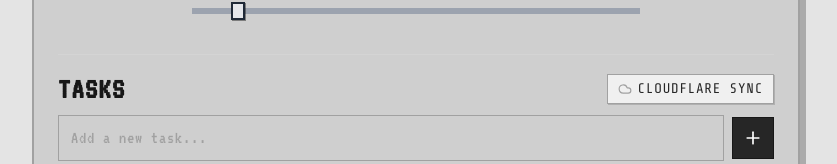
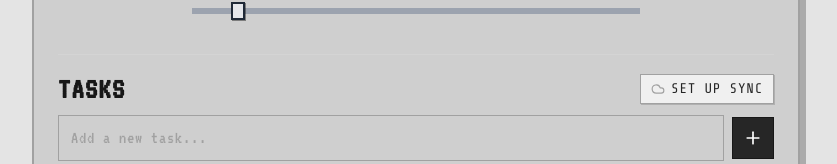
Before and after one commit to amoslives/pomoflow, a React (Vite) app: page / in a window 1280 px wide. Shown: the part 634-798 px from the top of the page, without its empty margins (224-1061 px from the left). Built offline with nearby package versions, Linux system fonts and the light colour scheme.

Commit message:
Replace exposed sync key with compact status (#28)

```diff
--- a/src/components/TaskList.tsx
+++ b/src/components/TaskList.tsx
@@ -28,6 +28,15 @@ export function TaskList({
   const [editTitle, setEditTitle] = useState('');
 
   const { pending, completed } = partitionTasks(tasks);
+  const syncLabel = !syncKey
+    ? 'Set up sync'
+    : syncStatus === 'syncing'
+      ? 'Syncing'
+      : syncStatus === 'error'
+        ? 'Sync error'
+        : syncStatus === 'synced'
+          ? 'Synced'
+          : 'Sync on';
 
   const handleSubmit = (e: React.FormEvent) => {
     e.preventDefault();
@@ -57,10 +66,14 @@ export function TaskList({
         <button
           type="button"
           onClick={onOpenSyncModal}
+          aria-label={`Open sync settings: ${syncLabel}`}
+          title="Manage cross-device task sync"
           className="flex items-center gap-1.5 px-2.5 py-1 text-xs sm:text-sm uppercase font-mono-tech border border-neutral-400 dark:border-neutral-600 bg-white/70 dark:bg-neutral-800/70 hover:bg-neutral-200 dark:hover:bg-neutral-700 text-neutral-800 dark:text-neutral-200 cursor-pointer shadow-[1px_1px_0px_rgba(0,0,0,0.15)] active:translate-y-0.5 transition-all"
         >
-          <Cloud className={`w-3.5 h-3.5 ${syncKey ? 'text-orange-500' : 'text-neutral-400'}`} />
-          <span>{syncKey ? `Cloudflare: ${syncKey}` : 'Cloudflare Sync'}</span>
+          <Cloud className={`w-3.5 h-3.5 ${
+            syncStatus === 'error' ? 'text-red-500' : syncKey ? 'text-orange-500' : 'text-neutral-400'
+          }`} />
+          <span>{syncLabel}</span>
           {syncStatus === 'syncing' && <RefreshCw className="w-3 h-3 animate-spin text-orange-500" />}
         </button>
       </div>
```
Also changed, not shown: 1 other file (tests, documents, lock files or other folders).
